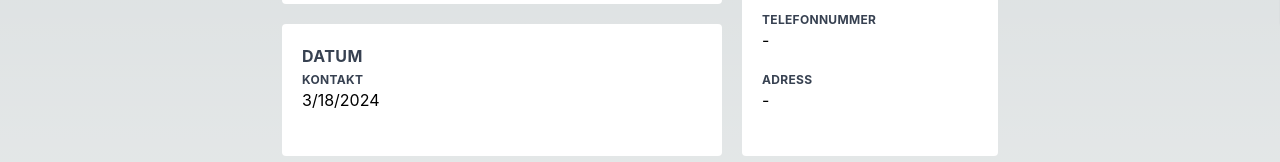
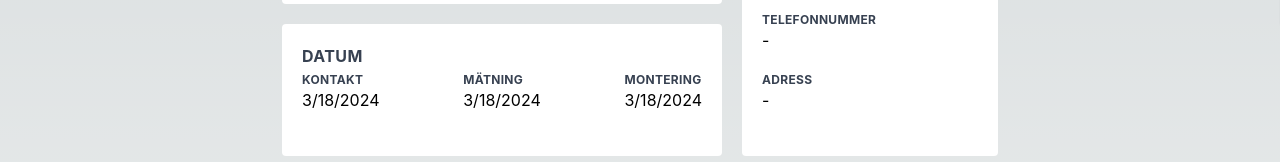
Before and after one commit to sharpness-se/hassessolskydd, a React (Create React App) app in the folder client/: page /order/1 in a window 1280 px wide. Shown: the part 324-486 px from the top of the page. Built offline with nearby package versions, Linux system fonts and the light colour scheme; no server answers.

Commit message:
added dates to create and view order

```diff
--- a/client/src/components/ContactDateComponent.tsx
+++ b/client/src/components/ContactDateComponent.tsx
@@ -1,21 +1,88 @@
-import React, { useState } from "react";
+import React, { useEffect, useState } from "react";
+import { baseUrl } from "../settings/baseUrl";
+import { useParams } from "react-router-dom";
 
 interface ContactDateProps {
   heading: string;
 }
 
+interface OrderDates {
+  firstContact: Date;
+  installationDate?: Date;
+  measurementDate?: Date;
+}
+
 const ContactDateComponent: React.FC<ContactDateProps> = ({ heading }) => {
-  const [currentDate] = useState<Date>(new Date());
+  const [contact, setContact] = useState<Date>(new Date());
+  const { id } = useParams();
+  const [orderDates, setOrderDates] = useState<OrderDates>({
+    firstContact: new Date(),
+    installationDate: new Date(),
+    measurementDate: new Date(),
+  });
+
+  useEffect(() => {
+    const prepareUrl = () => {
+      const url = `${baseUrl}/api/order/${id}`;
+      return encodeURI(url);
+    };
+    const fetchData: () => Promise<void> = async () => {
+      if (id) {
+        try {
+          const response = await fetch(prepareUrl(), {
+            method: "GET",
+            headers: {
+              "Content-Type": "application/json",
+            },
+          });
+
+          if (response.status === 204) {
+            console.log("No Order Found!");
+          } else {
+            const data = await response.json();
+            const { firstContact, measurementDate, installationDate } = data;
+            const dates = {
+              firstContact: new Date(firstContact),
+              installationDate: new Date(installationDate),
+              measurementDate: new Date(measurementDate),
+            };
+            setOrderDates(dates);
+
+            setContact(new Date(data.firstContact));
+          }
+        } catch (err) {
+          console.error(err);
+        }
+      }
+    };
+    fetchData();
+  }, []);
 
   return (
     <div className="bg-white rounded p-5 w-full pb-11">
       <h2 className="uppercase tracking-wide text-gray-700 text-s font-bold mb-1">
         {heading}
       </h2>
-      <p className="uppercase tracking-wide text-gray-700 text-xs font-bold">
-        Kontakt
-      </p>
-      <p>{currentDate.toLocaleDateString()}</p>
+      <div className="flex w-full justify-between">
+        <div>
+          <p className="uppercase tracking-wide text-gray-700 text-xs font-bold">
+            Kontakt
+          </p>
+          <p>{contact.toLocaleDateString()}</p>
+        </div>
+        <div>
+          <p className="uppercase tracking-wide text-gray-700 text-xs font-bold">
+            Mätning
+          </p>
+          <p>{orderDates.measurementDate?.toLocaleDateString()}</p>
+        </div>
+        <div>
+          <p className="uppercase tracking-wide text-gray-700 text-xs font-bold">
+            Montering
+          </p>
+          <p>{orderDates.installationDate?.toLocaleDateString()}</p>
+        </div>
+      </div>
     </div>
   );
 };
```
